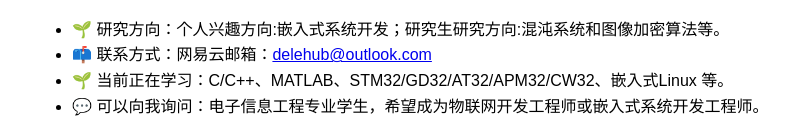
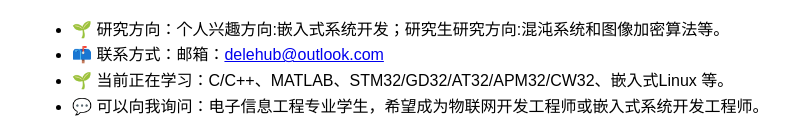
Before and after one commit to CoderEndING/CoderEndING.github.io, a plain HTML site: page index.html in a window 1280 px wide. Shown: the part 201-333 px from the top of the page, without its empty margins (208-997 px from the left). Drawn offline with Linux system fonts and the light colour scheme.

Commit message:
Update index.html

```diff
--- a/index.html
+++ b/index.html
@@ -50,7 +50,7 @@
         <h2>关于我</h2>
         <ul>
             <li>🌱 研究方向：个人兴趣方向:嵌入式系统开发；研究生研究方向:混沌系统和图像加密算法等。</li>
-            <li>📫 联系方式：网易云邮箱：<a href="mailto:delehub@gmail.com">delehub@outlook.com</a></li>
+            <li>📫 联系方式：邮箱：<a href="mailto:delehub@gmail.com">delehub@outlook.com</a></li>
             <li>🌱 当前正在学习：C/C++、MATLAB、STM32/GD32/AT32/APM32/CW32、嵌入式Linux 等。</li>
             <li>💬 可以向我询问：电子信息工程专业学生，希望成为物联网开发工程师或嵌入式系统开发工程师。</li>
         </ul>
```
